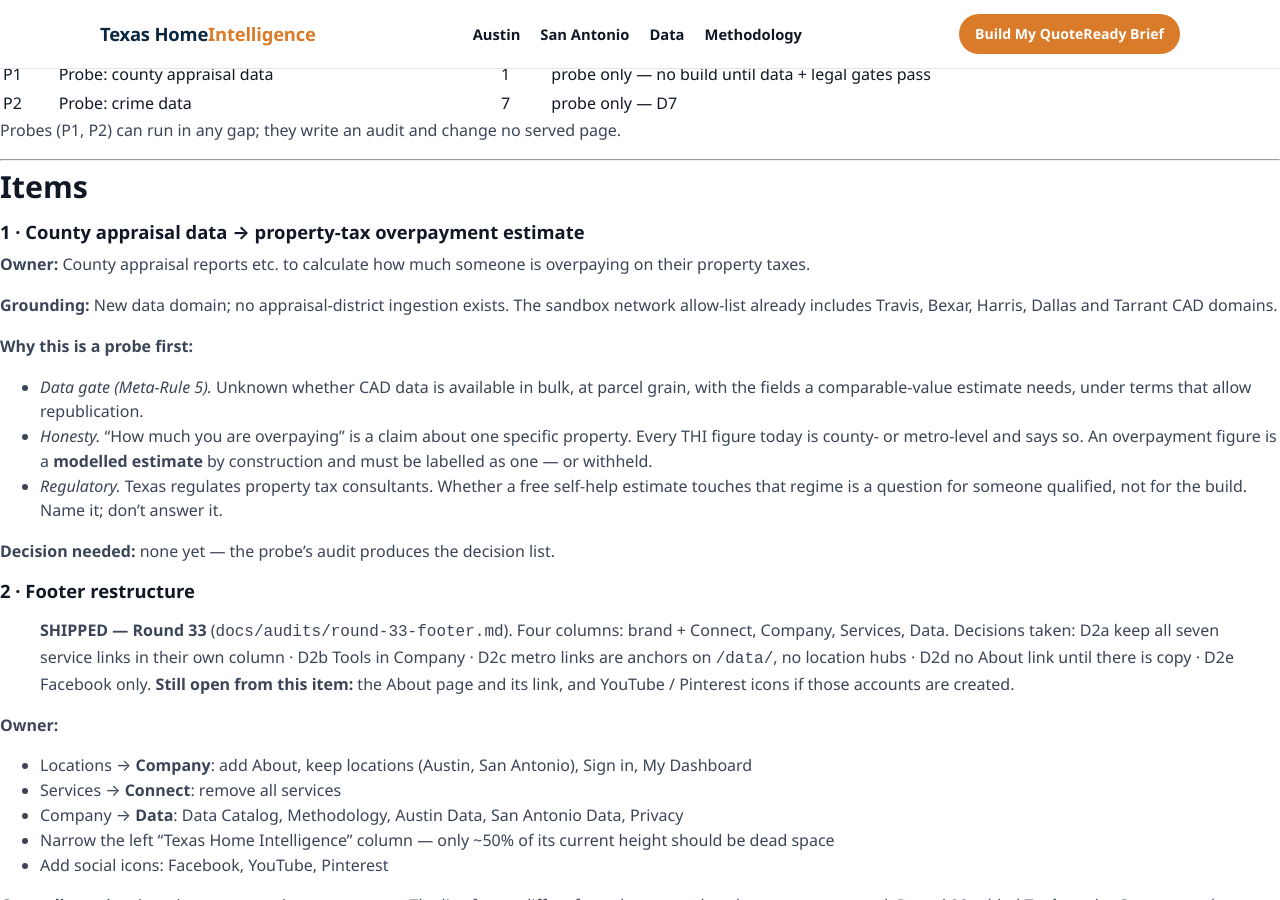
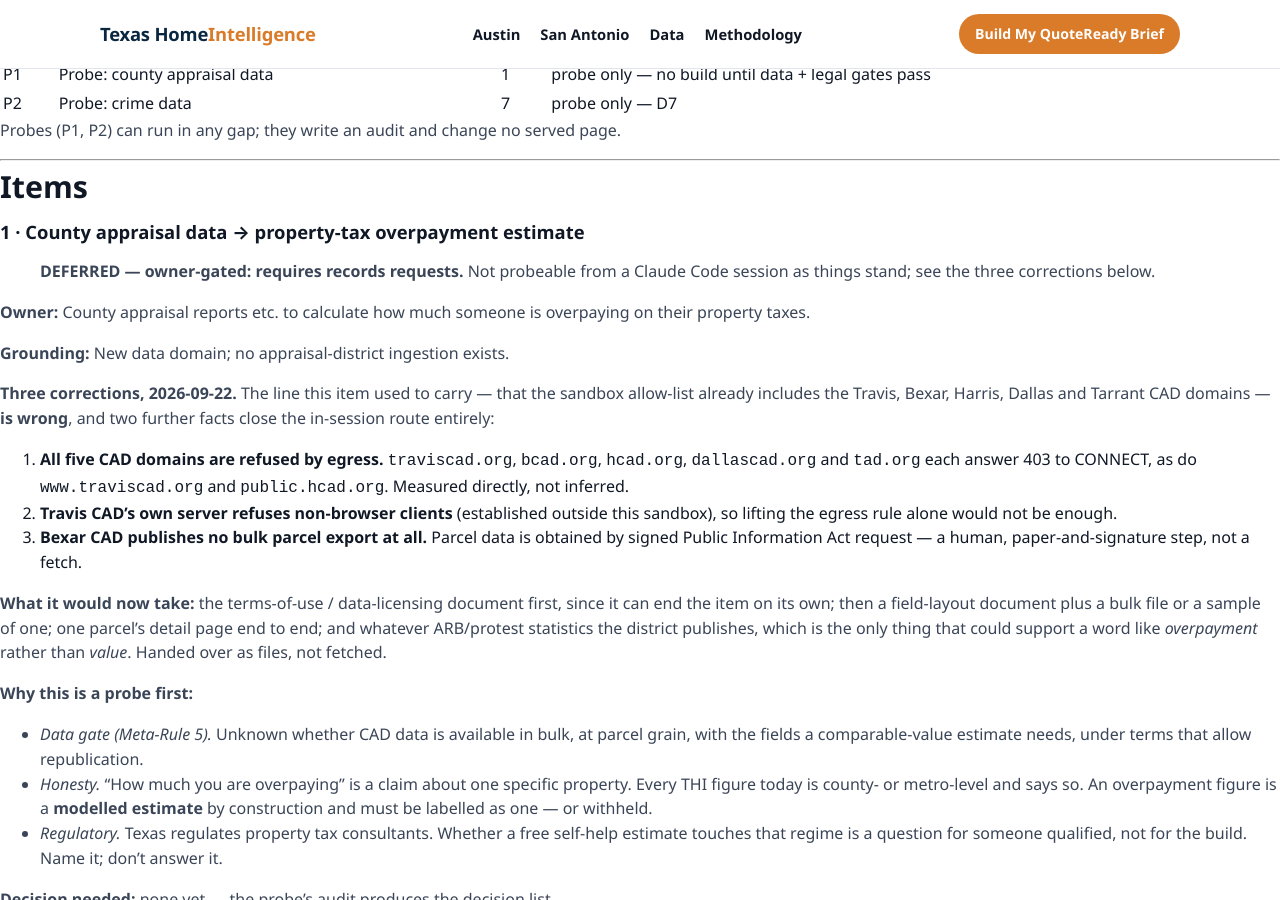
Before and after one commit to zmpersonal/texashomeintelligence, a Jekyll site: the page built from docs/v3/BACKLOG.md, in a window 1280 px wide and 900 px high, scrolled down 614 px. Built offline with Jekyll 4.4.1, drawn with Linux system fonts in a browser that asks for light colours; our own code applies the rules of GitHub Pages for plain Markdown files; some of the changed text lies outside the part shown.

Commit message:
Round 35: crime probe blocked at reachability; correct backlog items 1 and 7
Every source the crime probe needs answers 403 to CONNECT — data.austintexas.gov,
data.sanantonio.gov, opendata-cosagis.opendata.arcgis.com, www.sanantonio.gov,
api.usa.gov, cde.ucr.cjis.gov. A gateway policy denial, not DNS, TLS or a
timeout. The probe did not start, so nothing about availability, granularity,
comparability or whether crime belongs on THI has been established either way,
and item 7 says so rather than implying a partial answer.

Item 7 also records why the two city hosts being blocked is not a contradiction
of the existing feeds: ingestion runs in GitHub Actions on ordinary runners, not
in a Claude Code session, so a host working in production says nothing about
whether it is reachable here.

Item 1 carried a claim that the sandbox allow-list includes the five county
appraisal district domains. It does not — all five answer 403 to CONNECT,
measured. With the owner's two further findings (Travis CAD refuses non-browser
clients; Bexar CAD publishes no bulk parcel export, only signed Public
Information Act requests) the in-session route is closed, so the item is marked
deferred and owner-gated, with the document list that would unblock it.

No served page changed. No crime data fetched or committed.

Co-Authored-By: Claude Opus 5 <noreply@anthropic.com>
Claude-Session: https://claude.ai/code/session_01AnGXzZbqiP668GECxYpmtS

```diff
--- a/docs/v3/BACKLOG.md
+++ b/docs/v3/BACKLOG.md
@@ -36,11 +36,31 @@ Probes (P1, P2) can run in any gap; they write an audit and change no served pag
 
 ### 1 · County appraisal data → property-tax overpayment estimate
 
+> **DEFERRED — owner-gated: requires records requests.** Not probeable from a Claude Code
+> session as things stand; see the three corrections below.
+
 **Owner:** County appraisal reports etc. to calculate how much someone is overpaying on their
 property taxes.
 
-**Grounding:** New data domain; no appraisal-district ingestion exists. The sandbox network
-allow-list already includes Travis, Bexar, Harris, Dallas and Tarrant CAD domains.
+**Grounding:** New data domain; no appraisal-district ingestion exists.
+
+**Three corrections, 2026-09-22.** The line this item used to carry — that the sandbox
+allow-list already includes the Travis, Bexar, Harris, Dallas and Tarrant CAD domains — **is
+wrong**, and two further facts close the in-session route entirely:
+
+1. **All five CAD domains are refused by egress.** `traviscad.org`, `bcad.org`, `hcad.org`,
+   `dallascad.org` and `tad.org` each answer 403 to CONNECT, as do `www.traviscad.org` and
+   `public.hcad.org`. Measured directly, not inferred.
+2. **Travis CAD's own server refuses non-browser clients** (established outside this sandbox),
+   so lifting the egress rule alone would not be enough.
+3. **Bexar CAD publishes no bulk parcel export at all.** Parcel data is obtained by signed
+   Public Information Act request — a human, paper-and-signature step, not a fetch.
+
+**What it would now take:** the terms-of-use / data-licensing document first, since it can end
+the item on its own; then a field-layout document plus a bulk file or a sample of one; one
+parcel's detail page end to end; and whatever ARB/protest statistics the district publishes,
+which is the only thing that could support a word like *overpayment* rather than *value*.
+Handed over as files, not fetched.
 
 **Why this is a probe first:**
 - *Data gate (Meta-Rule 5).* Unknown whether CAD data is available in bulk, at parcel grain,
@@ -181,7 +201,27 @@ routes already exist per topic (`/data/[location]/[topic]/[csvName].csv`).
 
 ### 7 · Crime stats and data feeds
 
+> **PROBE BLOCKED — 2026-09-22, not started.** Every source the probe needs is refused by this
+> environment's egress, so none of availability, granularity or comparability could be measured.
+> Nothing about whether crime belongs on THI has been established either way; the questions
+> below are unchanged and unanswered.
+
 **Owner:** Add crime stats and API data feeds.
+
+**Reachability, measured 2026-09-22.** All six hosts answer **403 to CONNECT** — a gateway
+policy denial, not DNS, TLS or a timeout: `data.austintexas.gov`, `data.sanantonio.gov`,
+`opendata-cosagis.opendata.arcgis.com`, `www.sanantonio.gov`, `api.usa.gov`, `cde.ucr.cjis.gov`.
+
+**Why the two city hosts being blocked is not a contradiction.** The permit and other fetchers
+really do read `data.austintexas.gov` and `data.sanantonio.gov` — but ingestion runs in **GitHub
+Actions** (`.github/workflows/data-ingestion.yml`), on runners with ordinary egress, and never
+in a Claude Code session. A host working in production says nothing about whether it is
+reachable here.
+
+**Two ways to unblock, whenever the owner wants this probed:** widen the session environment's
+network policy to those hosts, or hand over the files — a dataset's terms/licence page, its
+field dictionary, and one export or sample per metro — which is enough to answer availability,
+granularity and comparability without any fetch at all.
 
 **Why this is a probe first:**
 - *Data gate.* What APD and SAPD (and county) publish, at what grain, how current, and under what
```
